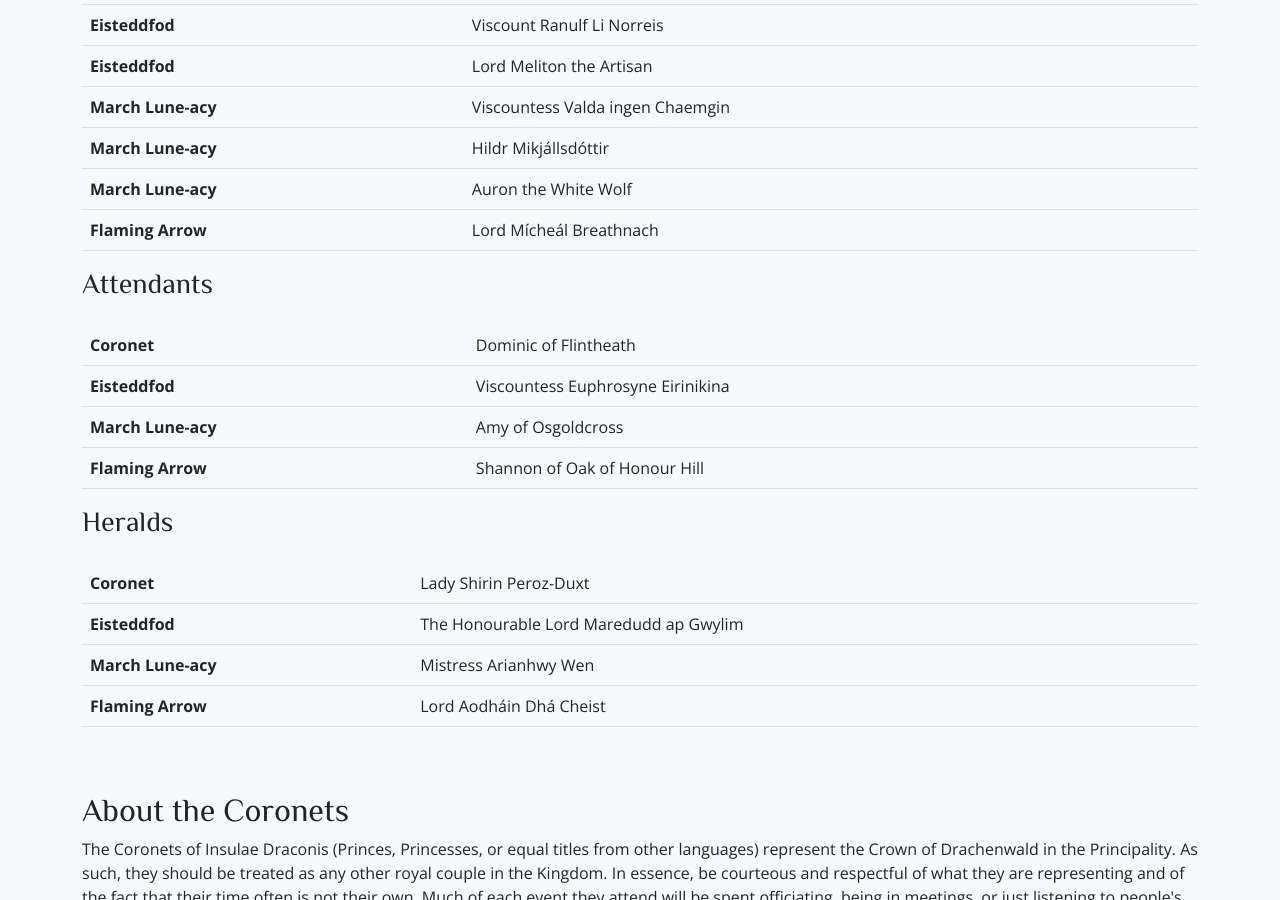
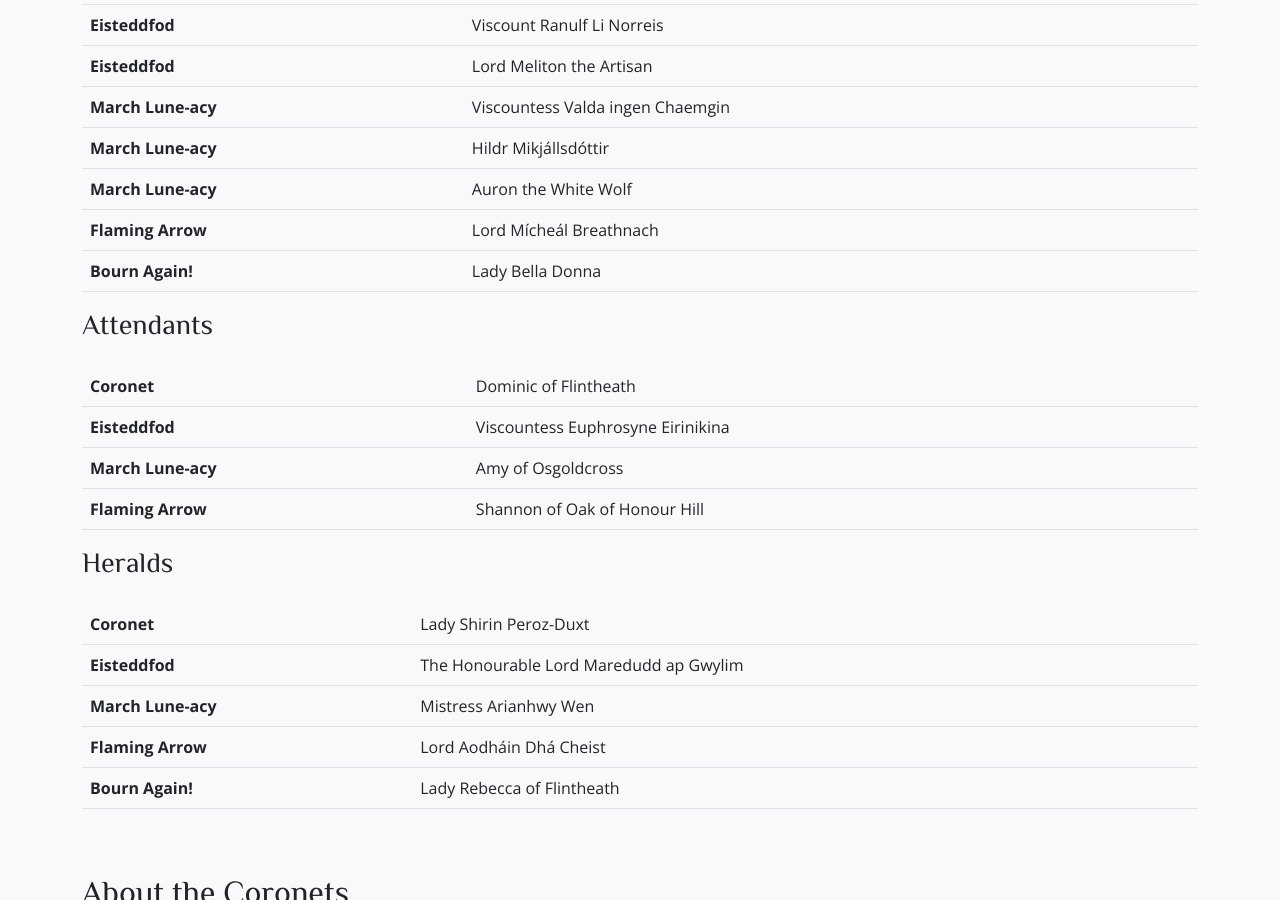
Before and after one commit to drachenwald/insulae-draconis, a Jekyll site: the page built from coronet/index.md, in a window 1280 px wide and 900 px high, scrolled down 2392 px. Built offline with Jekyll 4.4.1, drawn with Linux system fonts in a browser that asks for light colours; comment, search, counter and statistics services are not loaded.

Commit message:
Update index.md
event personal updates - Bourn Again!

```diff
--- a/coronet/index.md
+++ b/coronet/index.md
@@ -194,6 +194,9 @@ prevurl:
       </tr> <tr>
         <td><strong>Flaming Arrow</strong></td>
         <td>Lord Mícheál Breathnach</td>
+      </tr><tr>
+        <td><strong>Bourn Again!</strong></td>
+        <td>Lady Bella Donna</td>
       </tr>
   </tbody>
 </table>
@@ -235,6 +238,9 @@ prevurl:
       </tr> <tr>
         <td><strong>Flaming Arrow</strong></td>
         <td>Lord Aodháin Dhá Cheist</td>
+      </tr><tr>
+        <td><strong>Bourn Again!</strong></td>
+        <td>Lady Rebecca of Flintheath</td>
       </tr>
   </tbody>
 </table>
```
